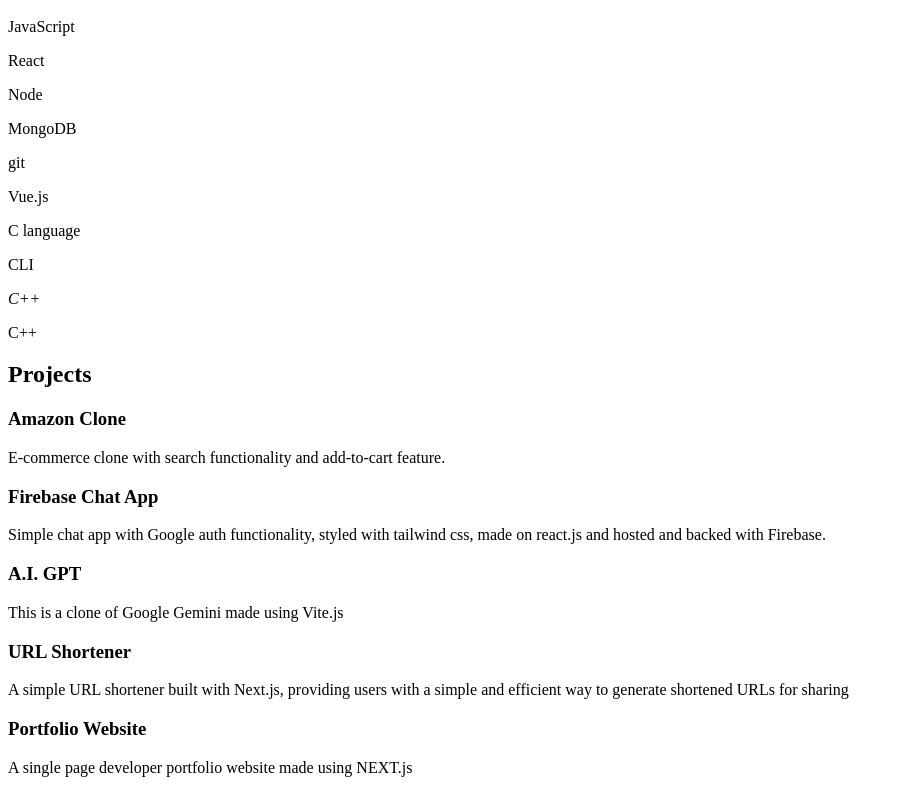
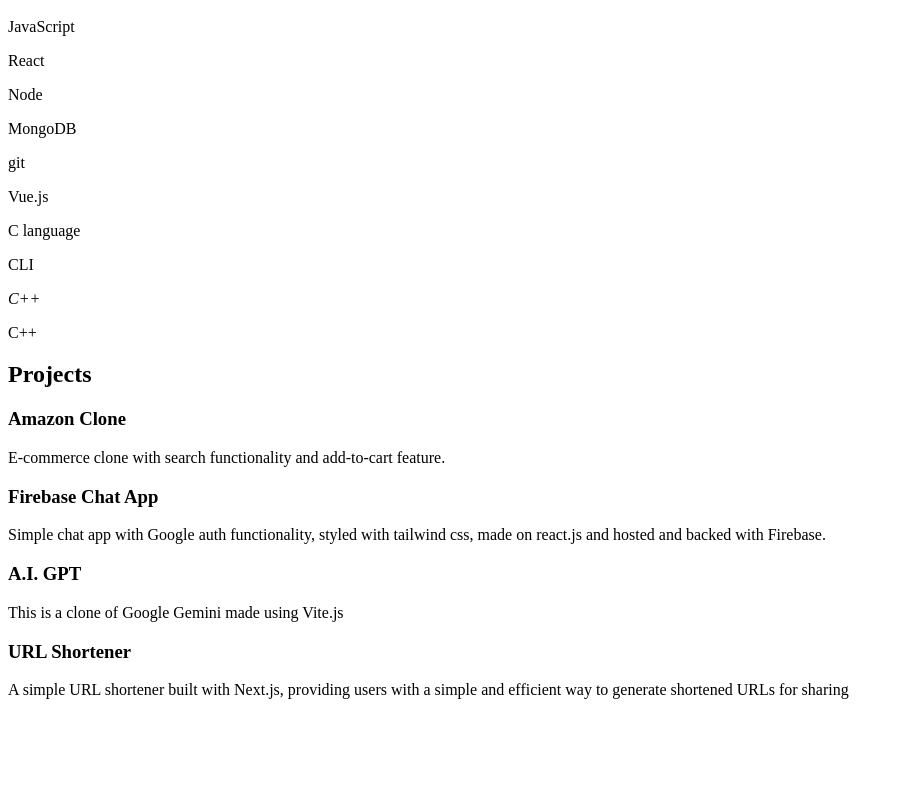
Before and after one commit to aradhya-7-7/Portfolio, a Next.js app: page / in a window 1280 px wide. Shown: the part 1214-2007 px from the top of the page, without its empty margins (0-904 px from the left). After the commit the page ends 1929 px from the top, so only its background shows below. Built offline with nearby package versions, Linux system fonts and the light colour scheme.

Commit message:
Update data.js again

```diff
--- a/src/components/data.js
+++ b/src/components/data.js
@@ -31,12 +31,4 @@
 		gitHubLink: 'https://github.com/aradhya-7-7/url-shortener',
 		link: 'https://url-shortener-beryl-two.vercel.app/',
 	},
-	{
-		id: 5,
-		title: 'Portfolio Website',
-		description:
-			'A single page developer portfolio website made using NEXT.js',
-		gitHubLink: 'https://github.com/aradhya-7-7/Portfolio',
-		link: 'https://portfolio-aradhya-7-7s-projects.vercel.app/',
-	},
 ];
```
